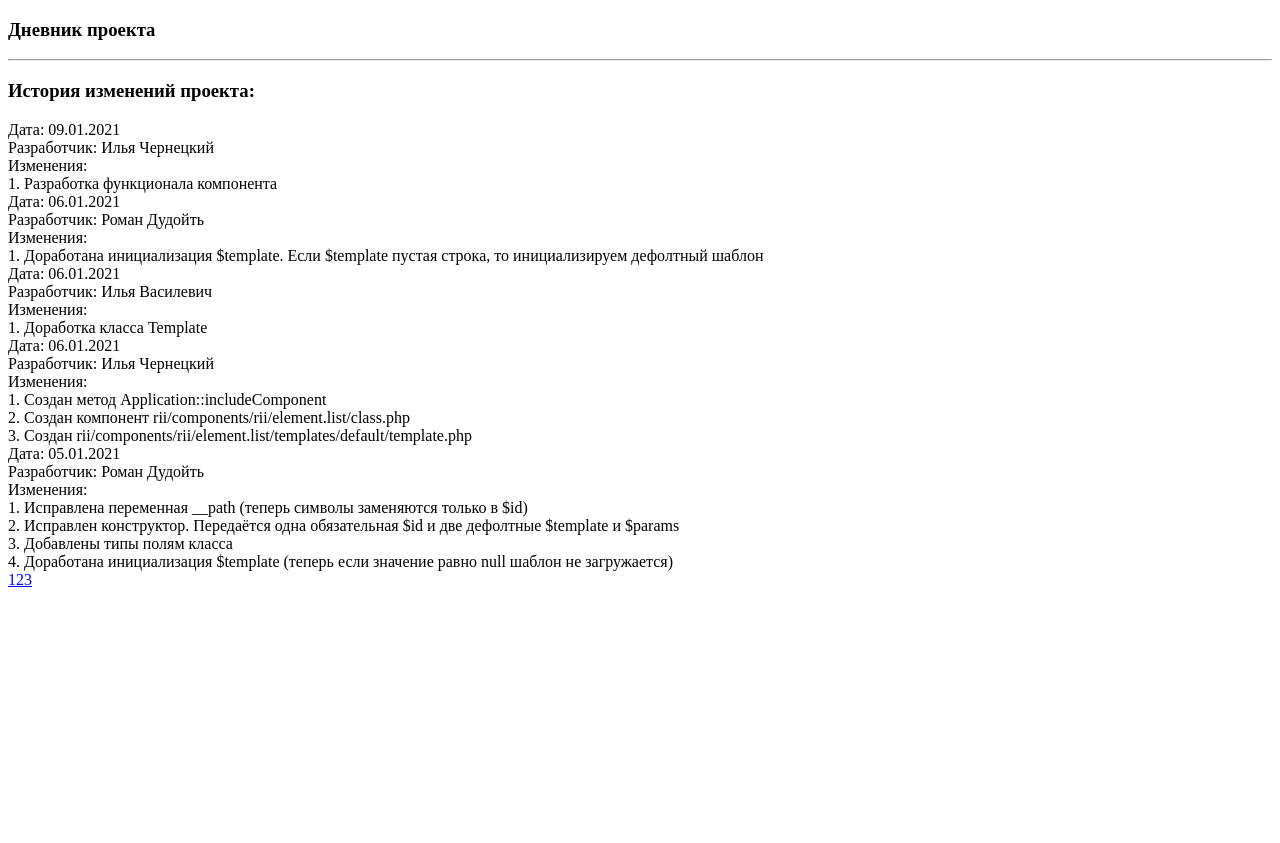
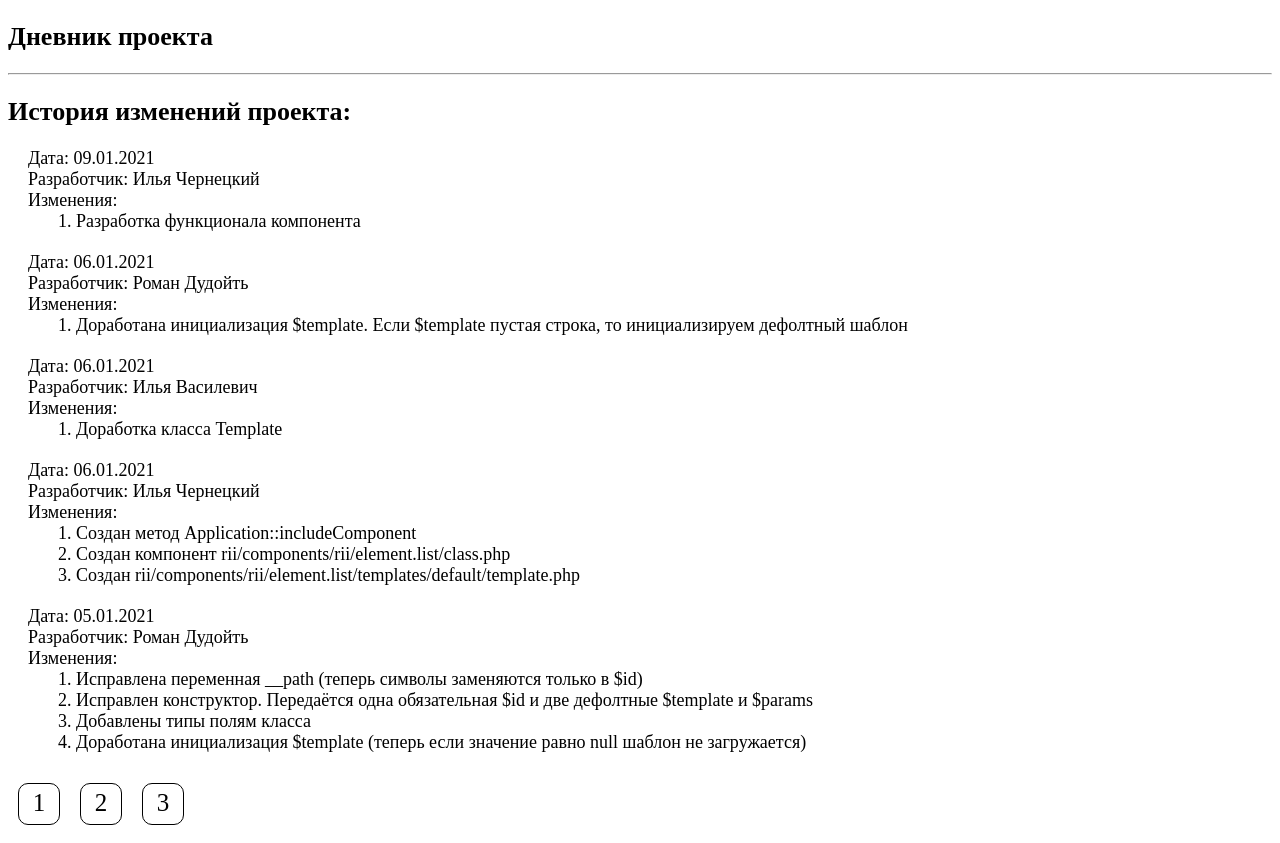
Before and after one commit to rii-framework/Rii, a PHP site: page /?page=1 in a window 1280 px wide. Before the commit the page ends 587 px from the top, so only its background shows below. Run offline with PHP 8.4, Linux system fonts and the light colour scheme; data that the repository does not hold is empty.

Commit message:
component in progress

```diff
--- a/index.php
+++ b/index.php
@@ -9,7 +9,7 @@ $app->header();
 Page::getInstance()->setProperty('Title', "История изменений");
 ?>
 
-<h3>История изменений проекта:</h3>
+<h2>История изменений проекта:</h2>
 <?php
 $app->includeComponent("rii:element.list", "default", ['sort' => ['date' => 'desc'], 'limit' => 5, 'data_type' => 'json', 'data_file' => '/upload/history.json']);
 ?>
--- /dev/null
+++ b/rii/components/rii/element.list/templates/default/script.js
@@ -0,0 +1 @@
+console.log("JS подключен!")
--- /dev/null
+++ b/rii/components/rii/element.list/templates/default/style.css
@@ -0,0 +1,32 @@
+* {
+    font-size: 18px
+}
+
+h2 {
+    font-size: 26px
+}
+
+.post {
+    margin: 20px;
+}
+
+.changes {
+    margin: 0px 0px 0px 30px;
+}
+
+.pagination {
+    display: flex;
+}
+
+a {
+    text-align: center;
+    margin: 10px;
+    padding: 5px;
+    color: black;
+    border: black solid 1px;
+    font-size: 25px;
+    text-decoration: none;
+    height: 30px;
+    width: 30px;
+    border-radius: 10px;
+}
--- a/rii/templates/default/header.php
+++ b/rii/templates/default/header.php
@@ -1,4 +1,4 @@
-<?php if ( !defined('RII_CORE_INCLUDED') ) die;?>
+<?php if (!defined('RII_CORE_INCLUDED')) die; ?>
 <!doctype html>
 <html lang="ru">
 <head>
@@ -10,5 +10,5 @@
     <? \Rii\Core\Page::getInstance()->showHead(); ?>
 </head>
 <body>
-<h3>Дневник проекта</h3>
+<h2>Дневник проекта</h2>
 <hr>
```
